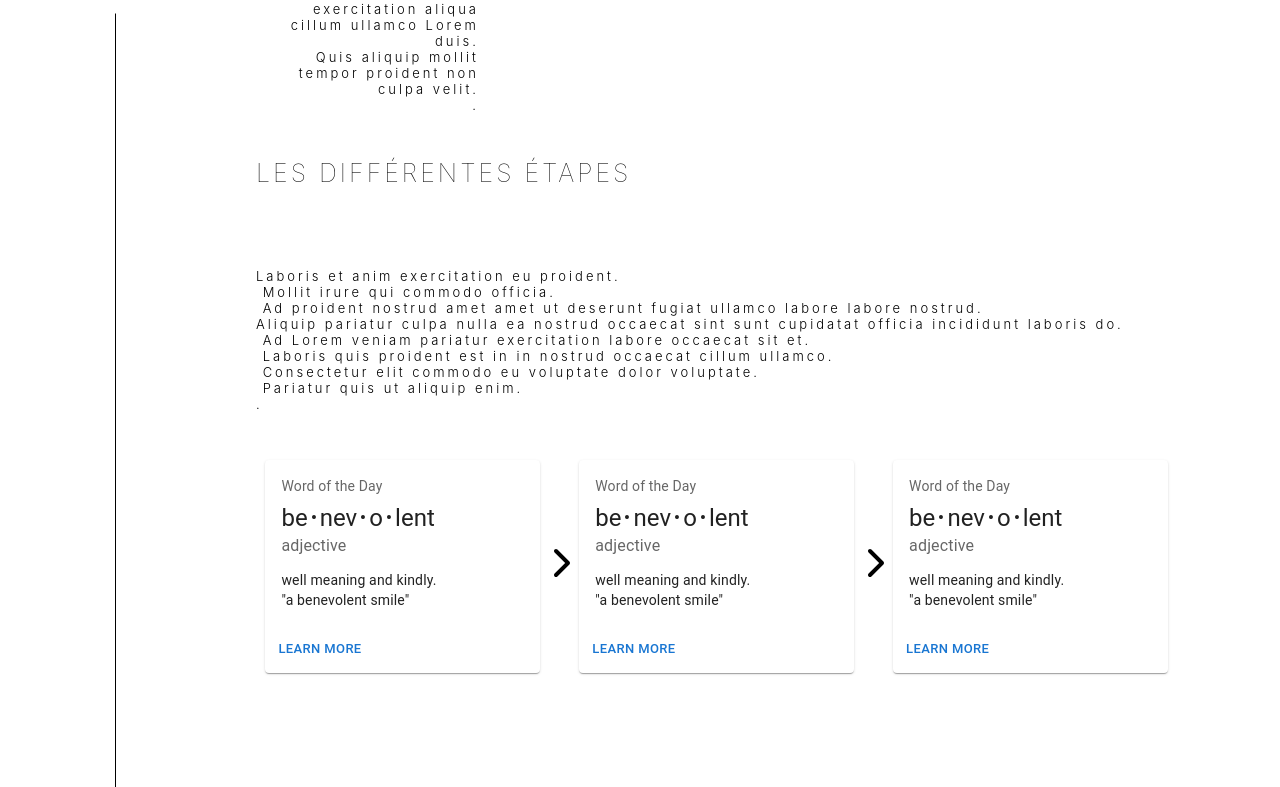
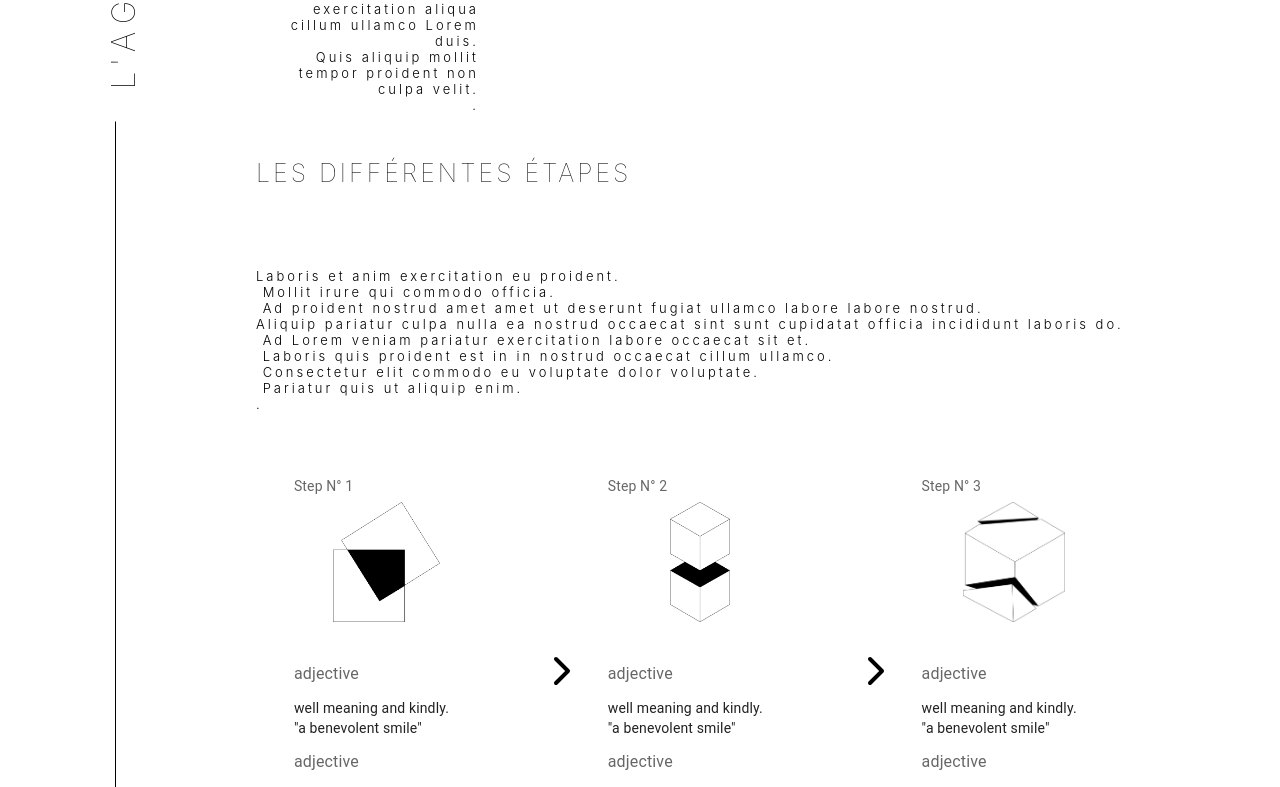
Before and after one commit to alex-cavaliere/Maison_Auben, a React (Create React App) app: page / in a window 1280 px wide. Shown: the part 2013-2800 px from the top of the page. Built offline with nearby package versions, Linux system fonts and the light colour scheme.

Commit message:
add steps

```diff
--- a/src/App.js
+++ b/src/App.js
@@ -7,6 +7,9 @@ import {useEffect, useState } from 'react';
 import BasicCard from './components/Card';
 import Form from './components/Form';
 import formFoto from './assets/FormImage.jpg'
+import cube1 from './assets/cube 1.png'
+import cube2 from './assets/cube 2.png'
+import cube3 from './assets/cube 3.png'
 import chevronLeft from './assets/chevron-left.svg'
 import chevronRight from './assets/chevron-right.svg'
 import quoteLeft from './assets/quote.svg'
@@ -94,8 +97,8 @@ function App() {
       <div className='carousel-container'>
         <Carousel renderArrowPrev={renderArrowPrev} renderArrowNext={renderArrowNext} autoPlay={true} infiniteLoop={true} showThumbs={false}>
           {
-            data.projets.particulier[0].images.map(url => {
-              return <div>
+            data.projets.particulier[0].images.map((url, index) => {
+              return <div key={index}>
                   <CarouselItem pictures={url}/>
               </div>
             })
@@ -128,15 +131,15 @@ function App() {
             <p className='steps-description'>{etapesParags}</p>
             <div className='card-wrapper'>
               <div className='card-container'>
-                <BasicCard />
+                <BasicCard cube={cube1} cardTitle='Step N° 1'/>
               </div>
               <div className='arrow'><span><svg xmlns="http://www.w3.org/2000/svg" height="1em" viewBox="0 0 320 512"><path d="M310.6 233.4c12.5 12.5 12.5 32.8 0 45.3l-192 192c-12.5 12.5-32.8 12.5-45.3 0s-12.5-32.8 0-45.3L242.7 256 73.4 86.6c-12.5-12.5-12.5-32.8 0-45.3s32.8-12.5 45.3 0l192 192z"/></svg></span></div>
               <div className='card-container'>
-                <BasicCard />
+                <BasicCard cube={cube2} cardTitle='Step N° 2'/>
               </div>
               <div className='arrow'><svg xmlns="http://www.w3.org/2000/svg" height="1em" viewBox="0 0 320 512"><path d="M310.6 233.4c12.5 12.5 12.5 32.8 0 45.3l-192 192c-12.5 12.5-32.8 12.5-45.3 0s-12.5-32.8 0-45.3L242.7 256 73.4 86.6c-12.5-12.5-12.5-32.8 0-45.3s32.8-12.5 45.3 0l192 192z"/></svg></div>
               <div className='card-container'>
-                <BasicCard />
+                <BasicCard cube={cube3} cardTitle='Step N° 3'/>
               </div>
             </div>
             <div className='quotes-container'>
--- a/src/components/Card.js
+++ b/src/components/Card.js
@@ -15,17 +15,26 @@ const bull = (
   </Box>
 );
 
-export default function BasicCard() {
+export default function BasicCard(props) {
+  const {cube, cardTitle} = props
   return (
-    <Card sx={{ minWidth: 275 }}>
-      <CardContent>
+    <Card sx={{ width: 250, boxShadow: 'none'}}>
+      <CardContent style={{backgroundColor: 'transparent'}}>
         <Typography sx={{ fontSize: 14 }} color="text.secondary" gutterBottom>
-          Word of the Day
+          {cardTitle}
         </Typography>
         <Typography variant="h5" component="div">
-          be{bull}nev{bull}o{bull}lent
+          <img style={{objectFit:'contain', width: 185, height: 120}} src={cube} alt={cube}/>
         </Typography>
         <Typography sx={{ mb: 1.5 }} color="text.secondary">
+          adjective
+        </Typography>
+        <Typography variant="body2">
+          well meaning and kindly.
+          <br />
+          {'"a benevolent smile"'}
+        </Typography>
+        <Typography sx={{ mb: 1.5, mt: 1.5 }} color="text.secondary">
           adjective
         </Typography>
         <Typography variant="body2">
--- a/src/components/Carousel.js
+++ b/src/components/Carousel.js
@@ -2,7 +2,6 @@
 function CarouselItem(props){
     const {pictures} = props
 
-    console.log(pictures)
     return(
         <div className="carousel-wrapper">
             <img src={pictures} alt={pictures}></img>
--- a/src/components/Form.js
+++ b/src/components/Form.js
@@ -9,6 +9,7 @@ function Form(){
     const firstName = createRef()
     const lastName = createRef()
     const email = createRef()
+    const message = createRef()
     const handleSubmit = useCallback((e) => {
         e.preventDefault()
         const contactFormData = {
@@ -34,11 +35,17 @@ function Form(){
                 email.current.className = 'error'
             }else{
                 email.current.className = ''
-            }if(firstName.current.className !== 'error' && lastName.current.className !== 'error' && email.current.className !== 'error'){
+            }if(values.message.value.length <= 2){
+                console.log('not valid')
+                message.current.className = 'error'
+            }else{
+                message.current.className = ''
+            }
+            if(firstName.current.className !== 'error' && lastName.current.className !== 'error' && email.current.className !== 'error' && message.current.className !== 'error'){
                 console.log('submit successful')
             }
         }
-    },[email, firstName, lastName, values, x.emailregex, x.textregex])
+    },[email, firstName, lastName, message, values, x.emailregex, x.textregex])
     return(
         <form onSubmit={handleSubmit}>
             <label htmlFor='name'>
@@ -55,7 +62,7 @@ function Form(){
             </label>
             <label htmlFor='message'>
                 Contacter <br/>
-                <textarea id='message' name='message'></textarea>
+                <textarea ref={message} id='message' name='message'></textarea>
             </label>
             <input className='submit-btn' type='submit' value='Envoyer'></input>
         </form>
```
Also changed, not shown: src/assets/cube 2.png.
